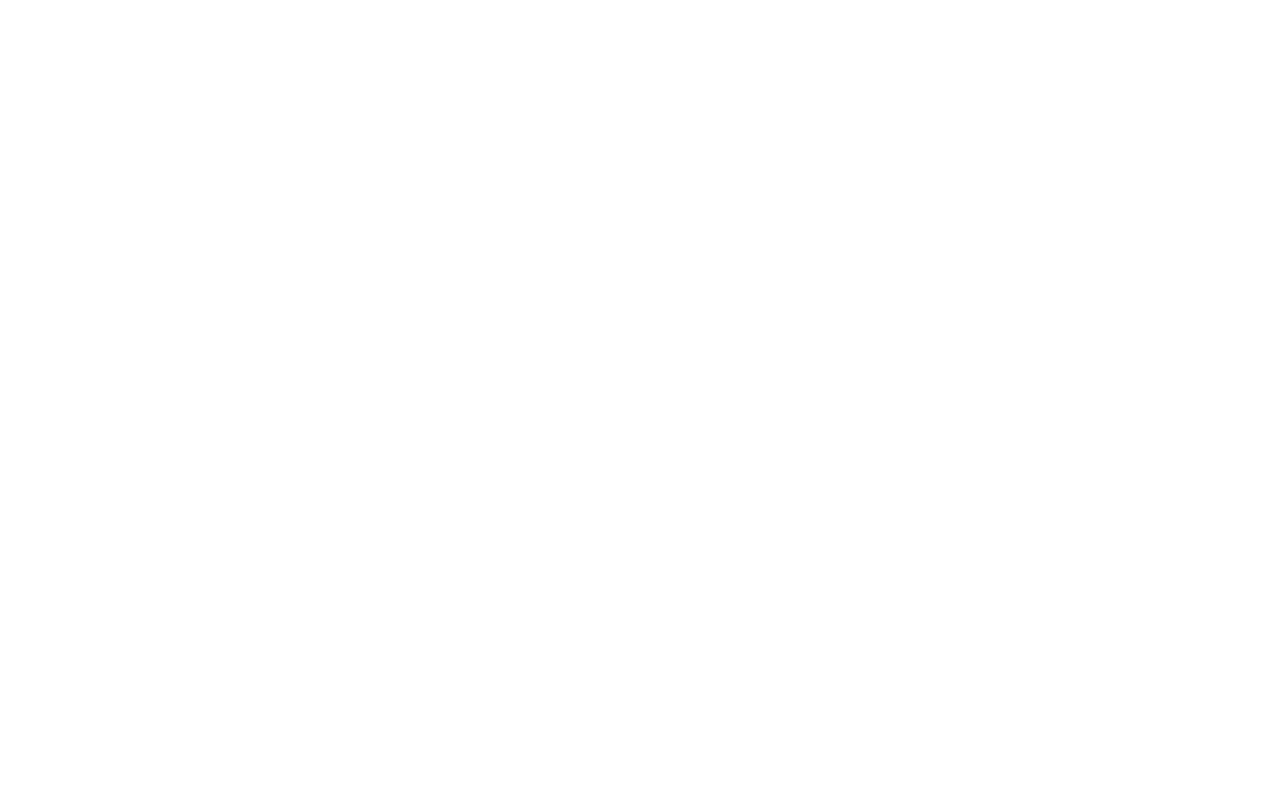
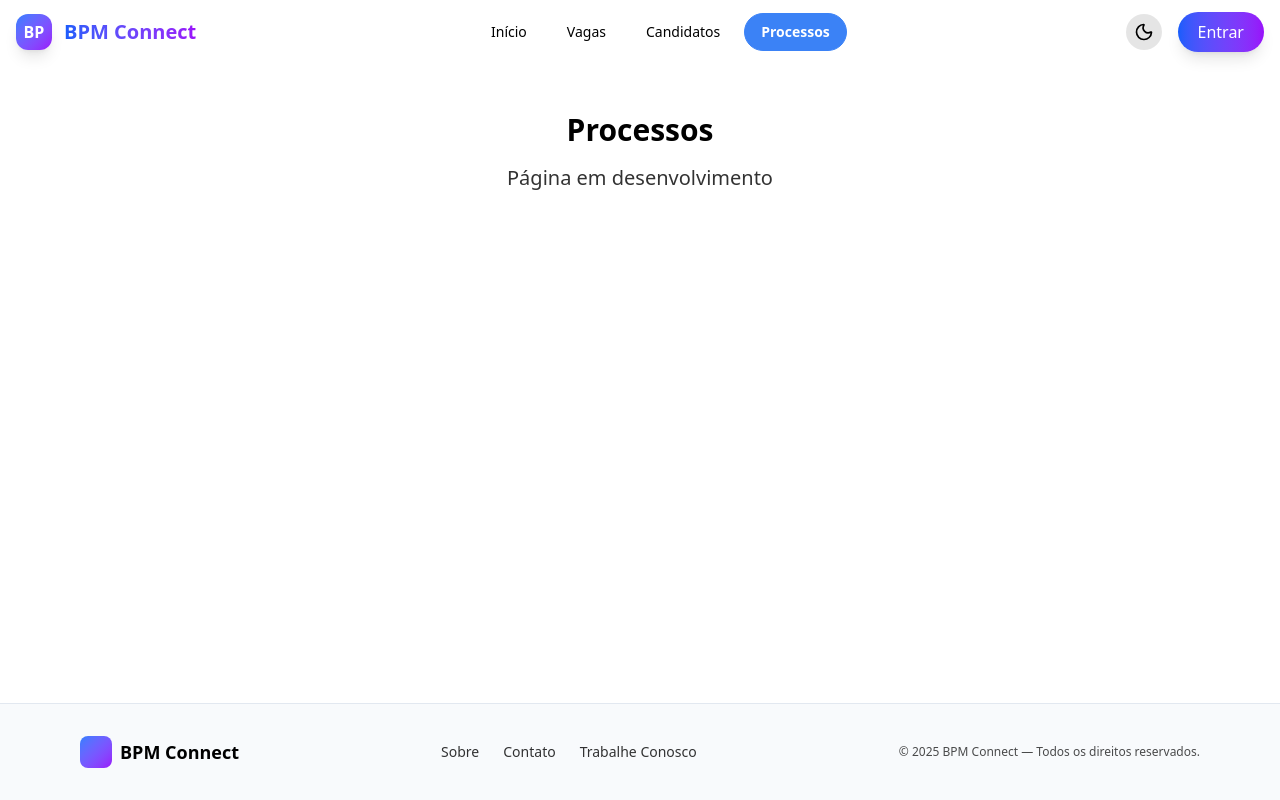
Before and after one commit to FIAP-Global-Solution-2-SEM-2025/Front-End, a React (Vite) app in the folder BPM-Connect/: page /processos in a window 1280 px wide. Before the commit this address had no page. Built offline with nearby package versions, Linux system fonts and the light colour scheme.

Commit message:
Feat/Fix: Foi criado a pagina de processos(Seletivos) E no main foi criado a rota para as outras paginas

```diff
--- a/BPM-Connect/src/main.tsx
+++ b/BPM-Connect/src/main.tsx
@@ -3,6 +3,8 @@
 import { BrowserRouter, Routes, Route } from "react-router-dom";
 import App from "./App.tsx";
 import { Home } from "./routes/Home.tsx";
+import { Candidatos } from "./routes/Candidatos.tsx";
+import { Processos } from "./routes/Processos.tsx";
 import "./index.css";
 
 import { ThemeProvider } from "./components/theme/ThemeProvider";
@@ -14,6 +16,8 @@
         <Routes>
           <Route path="/" element={<Home />} />
           <Route path="/vagas" element={<App />} />
+          <Route path="/candidatos" element={<Candidatos />} />
+          <Route path="/processos" element={<Processos />} />
         </Routes>
       </BrowserRouter>
     </ThemeProvider>
--- /dev/null
+++ b/BPM-Connect/src/routes/Processos.tsx
@@ -0,0 +1,12 @@
+import { Layout } from "../components/layout/Layout";
+
+export function Processos() {
+  return (
+    <Layout>
+      <div className="max-w-4xl mx-auto py-8 text-center">
+        <h1 className="text-3xl font-bold mb-4">Processos</h1>
+        <p className="text-xl opacity-80">Página em desenvolvimento</p>
+      </div>
+    </Layout>
+  );
+}
```
